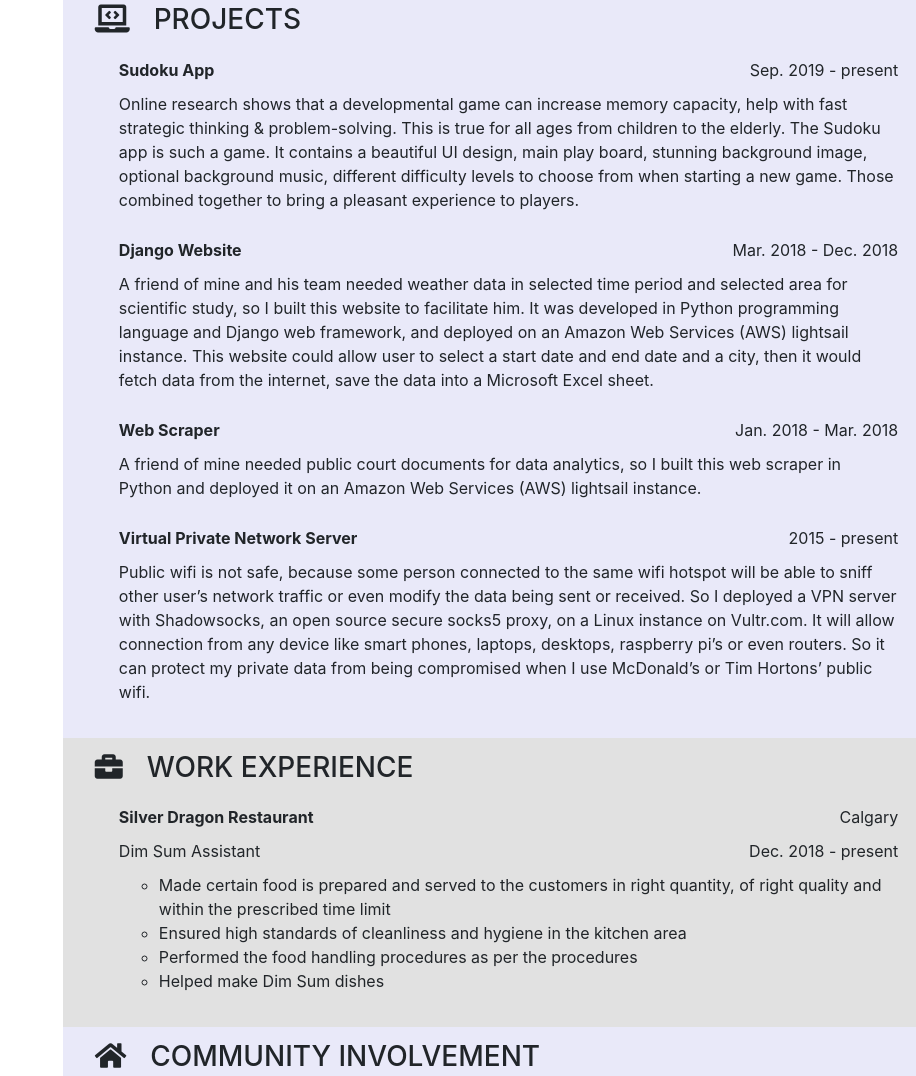
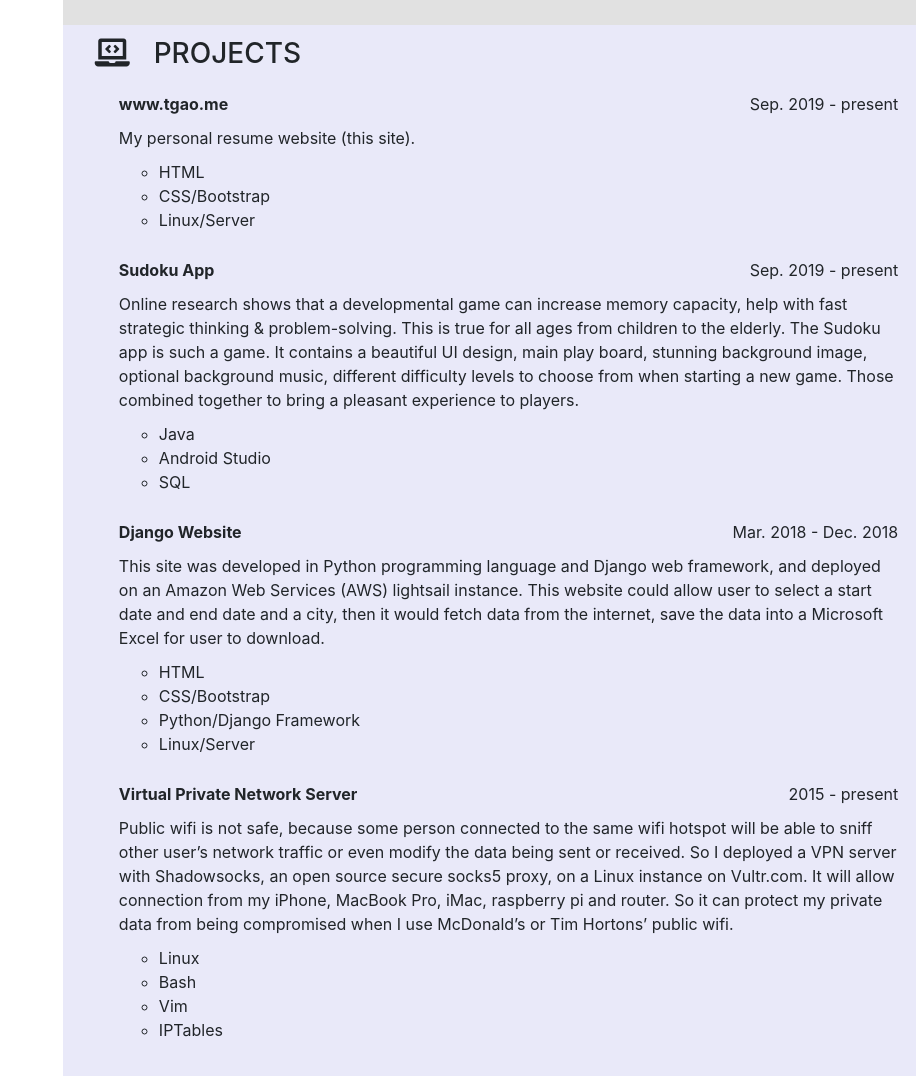
Before and after one commit to okakaino/tgao.me, a plain HTML site: page index.html in a window 1280 px wide. Shown: the part 849-1925 px from the top of the page, without its empty margins (364-1280 px from the left). Drawn offline with nearby package versions, Linux system fonts and the light colour scheme.

Commit message:
add skills under projects

```diff
--- a/index.html
+++ b/index.html
@@ -27,7 +27,7 @@
                 <!-- image from: https://icon-library.net/icon/programmer-icon-11.html -->
                 <img src="/img/programmer-icon-11.jpg" alt="profile" class="profile">
                 <div class="name"><h2>Ted Gao</h2></div>
-                <div class="title"><h3>Full Stack Java Student @ ComIT</h3></div>
+                <div class="title"><h3>Java Student @ ComIT</h3></div>
                 <hr>
                 <table class="contact">
                     <tbody>
@@ -37,7 +37,7 @@
                         </tr>
                         <tr>
                             <td class="icon"><i class="fas fa-envelope"></i></td>
-                            <td class="text"><a href="mailto:ted.gao.sk@gmail.com">ted.gao.sk@gmail.com</a></td>
+                            <td class="text"><a href="mailto:ted@tgao.me">ted@tgao.me</a></td>
                         </tr>
                         <tr>
                             <td class="icon"><i class="fab fa-github"></i></td>
@@ -82,6 +82,10 @@
                                 </tr>
                                 <tr>
                                     <td>Python</td>
+                                    <td>&#9679;&#9679;&#9679;&#9675;&#9675;</td>
+                                </tr>
+                                <tr>
+                                    <td>Git</td>
                                     <td>&#9679;&#9679;&#9679;&#9675;&#9675;</td>
                                 </tr>
                                 <tr>
@@ -155,11 +159,40 @@
                         <table class="project resume-content">
                             <tbody>
                                 <tr>
+                                    <td class="align-left content-title">www.tgao.me</td>
+                                    <td class="align-right">Sep. 2019 - present</td>
+                                </tr>
+                                <tr>
+                                    <td colspan="2">My personal resume website (this site).</td>
+                                </tr>
+                                <tr>
+                                    <td colspan="2">
+                                        <ul>
+                                            <li>HTML</li>
+                                            <li>CSS/Bootstrap</li>
+                                            <li>Linux/Server</li>
+                                        </ul>
+                                    </td>
+                                </tr>
+                            </tbody>
+                        </table>
+                        <table class="project resume-content">
+                            <tbody>
+                                <tr>
                                     <td class="align-left content-title">Sudoku App</td>
                                     <td class="align-right">Sep. 2019 - present</td>
                                 </tr>
                                 <tr>
                                     <td colspan="2">Online research shows that a developmental game can increase memory capacity, help with fast strategic thinking & problem-solving. This is true for all ages from children to the elderly. The Sudoku app is such a game. It contains a beautiful UI design, main play board, stunning background image, optional background music, different difficulty levels to choose from when starting a new game. Those combined together to bring a pleasant experience to players.</td>
+                                </tr>
+                                <tr>
+                                    <td colspan="2">
+                                        <ul>
+                                            <li>Java</li>
+                                            <li>Android Studio</li>
+                                            <li>SQL</li>
+                                        </ul>
+                                    </td>
                                 </tr>
                             </tbody>
                         </table>
@@ -170,19 +203,17 @@
                                     <td class="align-right">Mar. 2018 - Dec. 2018</td>
                                 </tr>
                                 <tr>
-                                    <td colspan="2">A friend of mine and his team needed weather data in selected time period and selected area for scientific study, so I built this website to facilitate him. It was developed in Python programming language and Django web framework, and deployed on an Amazon Web Services (AWS) lightsail instance. This website could allow user to select a start date and end date and a city, then it would fetch data from the internet, save the data into a Microsoft Excel sheet.</td>
-                                </tr>
-                            </tbody>
-                        </table>
-                        <table class="project resume-content">
-                            <tbody>
-                                <tr>
-                                    <td class="align-left content-title">Web Scraper</td>
-                                    <td class="align-right">Jan. 2018 - Mar. 2018</td>
+                                    <td colspan="2">This site was developed in Python programming language and Django web framework, and deployed on an Amazon Web Services (AWS) lightsail instance. This website could allow user to select a start date and end date and a city, then it would fetch data from the internet, save the data into a Microsoft Excel for user to download.</td>
                                 </tr>
                                 <tr>
-                                    <td colspan="2">A friend of mine needed public court documents for data analytics, so I built this web scraper in Python and deployed it on an Amazon Web Services (AWS) lightsail instance.
-                                        </td>
+                                    <td colspan="2">
+                                        <ul>
+                                            <li>HTML</li>
+                                            <li>CSS/Bootstrap</li>
+                                            <li>Python/Django Framework</li>
+                                            <li>Linux/Server</li>
+                                        </ul>
+                                    </td>
                                 </tr>
                             </tbody>
                         </table>
@@ -193,7 +224,17 @@
                                     <td class="align-right">2015 - present</td>
                                 </tr>
                                 <tr>
-                                    <td colspan="2">Public wifi is not safe, because some person connected to the same wifi hotspot will be able to sniff other user’s network traffic or even modify the data being sent or received. So I deployed a VPN server with Shadowsocks, an open source secure socks5 proxy, on a Linux instance on Vultr.com. It will allow connection from any device like smart phones, laptops, desktops, raspberry pi’s or even routers. So it can protect my private data from being compromised when I use McDonald’s or Tim Hortons’ public wifi.</td>
+                                    <td colspan="2">Public wifi is not safe, because some person connected to the same wifi hotspot will be able to sniff other user’s network traffic or even modify the data being sent or received. So I deployed a VPN server with Shadowsocks, an open source secure socks5 proxy, on a Linux instance on Vultr.com. It will allow connection from my iPhone, MacBook Pro, iMac, raspberry pi and router. So it can protect my private data from being compromised when I use McDonald’s or Tim Hortons’ public wifi.</td>
+                                </tr>
+                                <tr>
+                                    <td colspan="2">
+                                        <ul>
+                                            <li>Linux</li>
+                                            <li>Bash</li>
+                                            <li>Vim</li>
+                                            <li>IPTables</li>
+                                        </ul>
+                                    </td>
                                 </tr>
                             </tbody>
                         </table>
```
